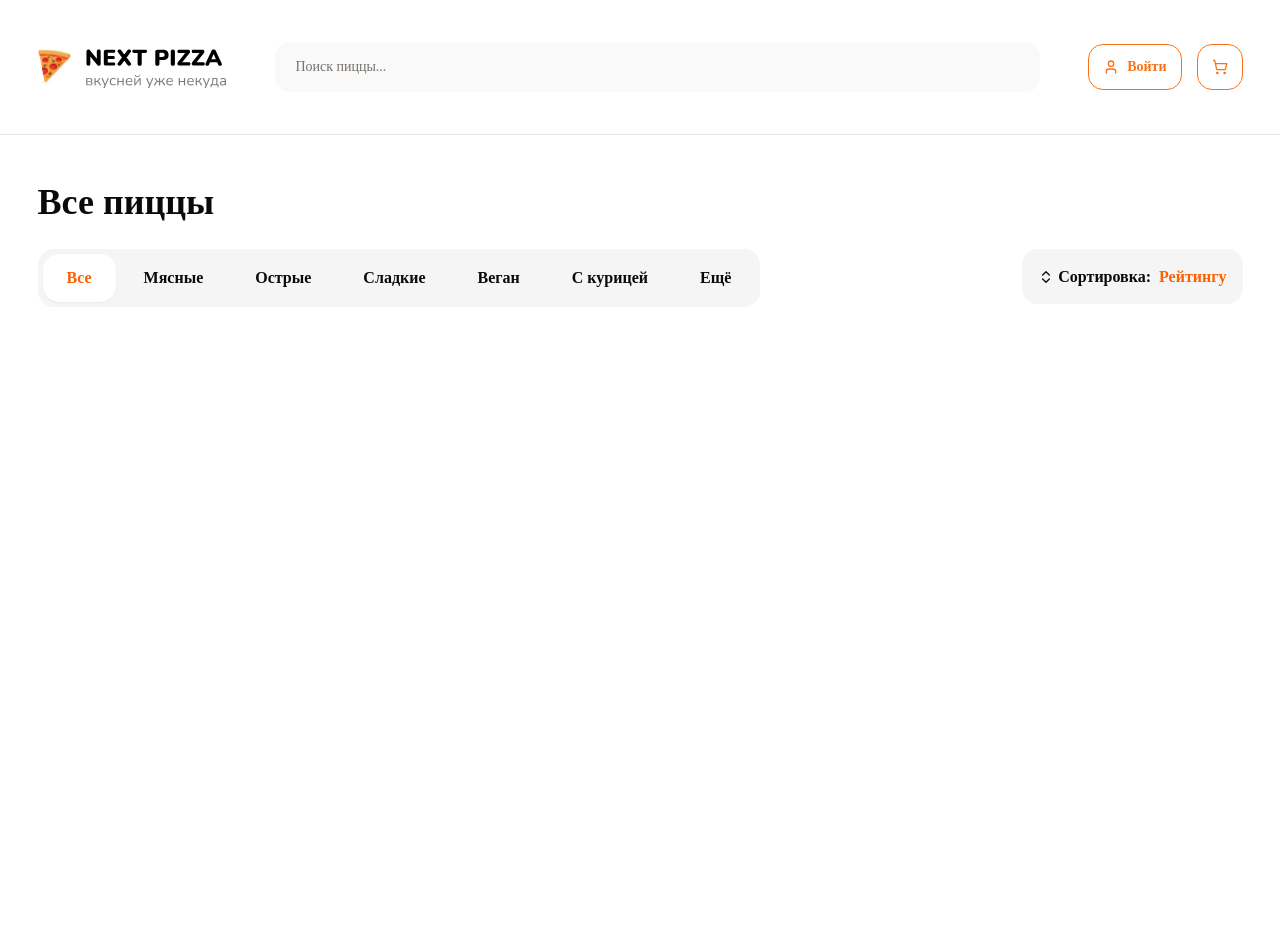
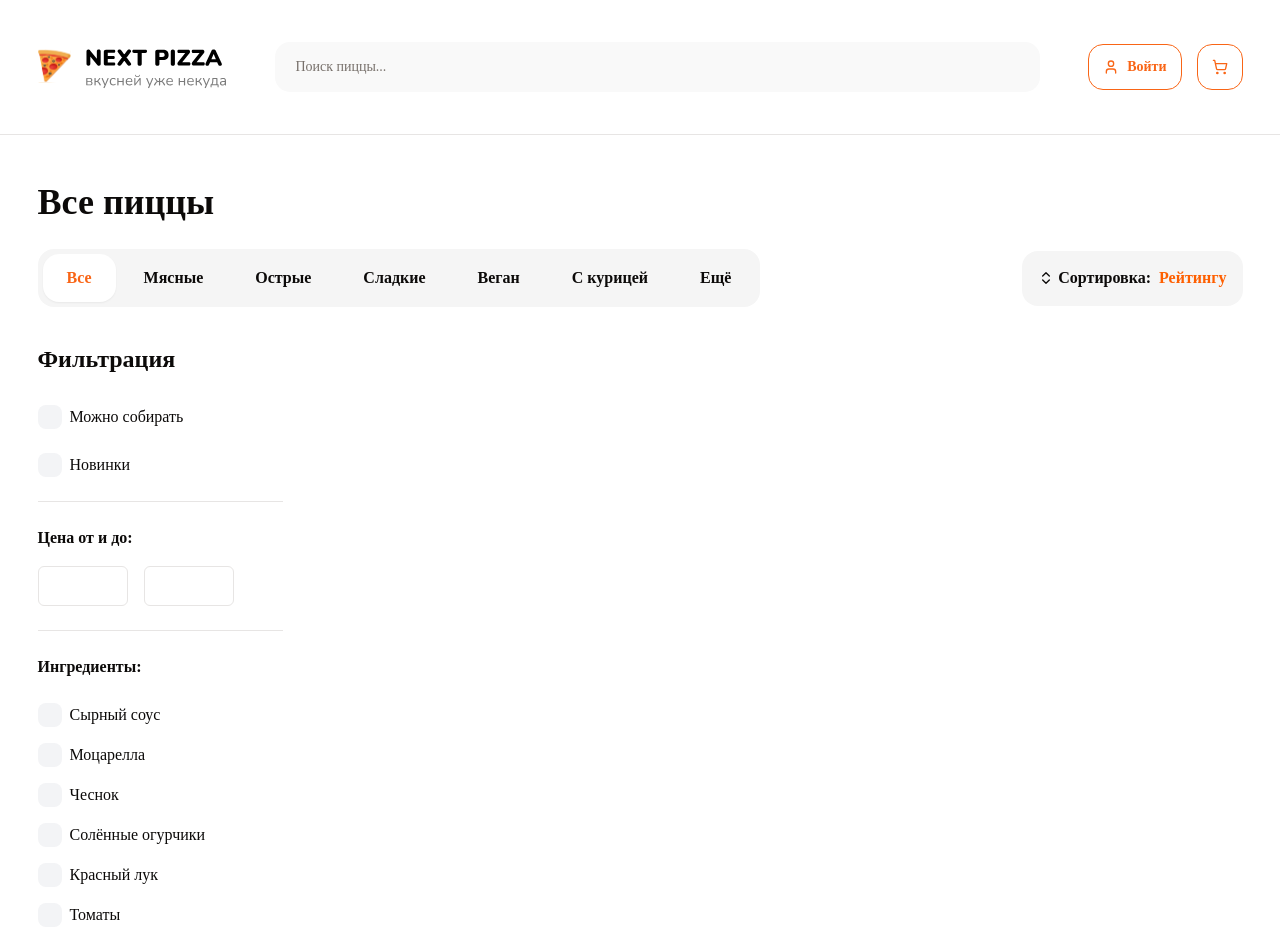
Before and after one commit to Almas-ue/ReactPizza, a React (Vite) app: page / in a window 1280 px wide. Shown: the top 947 px of the page. Before the commit the page ends 800 px from the top, so only its background shows below. Built offline with nearby package versions, Linux system fonts and the light colour scheme; a web font is replaced by a local one.

Commit message:
add filter and style, fix style component category and sort

```diff
--- a/src/app/App.tsx
+++ b/src/app/App.tsx
@@ -1,5 +1,7 @@
+import Filter from '@/components/ui/filter'
 import Categorias from '../widgets/categorias'
 import Header from '../widgets/Header/Header'
+import Container from '@/components/ui/container'
 
 const App = () => {
 
@@ -7,6 +9,9 @@ const App = () => {
     <>
       <Header />
       <Categorias />
+      <Container className="mt-9">
+        <Filter />
+      </Container>
     </>
   )
 }
--- /dev/null
+++ b/src/components/ui/boxLabel.tsx
@@ -0,0 +1,25 @@
+import React from "react"
+import { Checkbox } from "./checkbox"
+import { cn } from "@/lib/utils"
+
+interface Props {
+    classNameCheck?: string,
+    classNametext?: string,
+    nameBox: string,
+}
+
+const BoxLabel: React.FC<Props> = ({ classNameCheck, classNametext, nameBox }) => {
+    return (
+        <div className="flex items-center space-x-2">
+            <Checkbox id={nameBox} className={cn("size-6 rounded-lg border-none bg-gray-100", classNameCheck)} />
+            <label
+                htmlFor={nameBox}
+                className={cn("font-regular text-base cursor-pointer", classNametext)}
+            >
+                {nameBox}
+            </label>
+        </div>
+    )
+}
+
+export default BoxLabel
--- a/src/components/ui/category.tsx
+++ b/src/components/ui/category.tsx
@@ -15,7 +15,7 @@ const Category: FC<CategoryName> = ({ categoryList }) => {
                     <button
                         key={index}
                         onClick={() => setActive(name)}
-                        className={`${btnStyle} ${isActive === name ? "bg-white text-[#FE5F00] shadow-sm" : ""}`}>
+                        className={`${btnStyle} ${isActive === name ? "bg-white text-primary shadow-sm" : ""}`}>
                         {name}
                     </button >
                 </>
@@ -23,7 +23,6 @@ const Category: FC<CategoryName> = ({ categoryList }) => {
             }
             <button className={`${btnStyle}`}>Ещё</button>
         </div >
-
     )
 }
 
--- a/src/components/ui/container.tsx
+++ b/src/components/ui/container.tsx
@@ -1,12 +1,14 @@
+import { cn } from "@/lib/utils"
 import { ReactNode } from "react"
 
 type Props = {
     children: ReactNode,
+    className?: string,
 }
 
-const Container: React.FC<Props> = ({ children }) => {
+const Container: React.FC<Props> = ({ children, className }) => {
     return (
-        <div className="container max-w-[1245px] h-full mx-auto">
+        <div className={cn("container max-w-[1245px] h-full mx-auto", className)}>
             {children}
         </div>
     )
--- /dev/null
+++ b/src/components/ui/filter.tsx
@@ -0,0 +1,38 @@
+import BoxLabel from "./boxLabel";
+import { Button } from "./button";
+import { Input } from "./input";
+
+const Filter = () => {
+    return (
+        <aside className="w-[245px]">
+            <h3 className="font-bold text-2xl">Фильтрация</h3>
+            <div className="mt-[30px] flex flex-col gap-6">
+                <BoxLabel nameBox="Можно собирать" />
+                <BoxLabel nameBox="Новинки" />
+                <div className="border-b" />
+                <div className="price-filter">
+                    <p className="font-bold mb-4">Цена от и до: </p>
+                    <div className=" flex gap-4">
+                        <Input className="outline-none focus:outline-none w-[90px] h-10 " type="text" />
+                        <Input className="outline-none w-[90px] h-10 " type="text" />
+                    </div>
+                </div>
+                <div className="border-b" />
+                <p className="font-bold">Ингредиенты: </p>
+                <div className="ingredients flex flex-col gap-4">
+                    <BoxLabel nameBox="Сырный соус" />
+                    <BoxLabel nameBox="Моцарелла" />
+                    <BoxLabel nameBox="Чеснок" />
+                    <BoxLabel nameBox="Солённые огурчики" />
+                    <BoxLabel nameBox="Красный лук" />
+                    <BoxLabel nameBox="Томаты" />
+                    <button className="inline-flex w-max text-primary hover:text-primary/70">+ Показать всё</button>
+                </div>
+                <Button className="rounded-[18px] text-base font-semibold h-[50px]">Применить</Button>
+            </div>
+
+        </aside>
+    )
+}
+
+export default Filter
--- a/src/index.css
+++ b/src/index.css
@@ -10,7 +10,7 @@
         --card-foreground: 20 14.3% 4.1%;
         --popover: 0 0% 100%;
         --popover-foreground: 20 14.3% 4.1%;
-        --primary: 24.6 95% 53.1%;
+        --primary: 21 95% 53.1%;
         --primary-foreground: 60 9.1% 97.8%;
         --secondary: 60 4.8% 95.9%;
         --secondary-foreground: 24 9.8% 10%;
--- a/src/widgets/categorias/Categorias.tsx
+++ b/src/widgets/categorias/Categorias.tsx
@@ -8,7 +8,7 @@ const Categorias = () => {
         <>
             <Container>
                 <h1 className="text-[36px] font-bold mt-10">Все пиццы</h1>
-                <div className="flex justify-between mt-5">
+                <div className="flex justify-between items-center mt-5">
                     <Category categoryList={names} />
                     <Sort />
                 </div>
```
Also changed, not shown: 1 other file (tests, documents, lock files or other folders).
